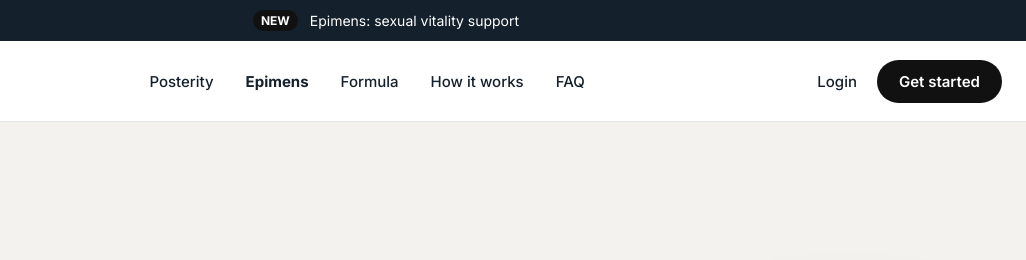
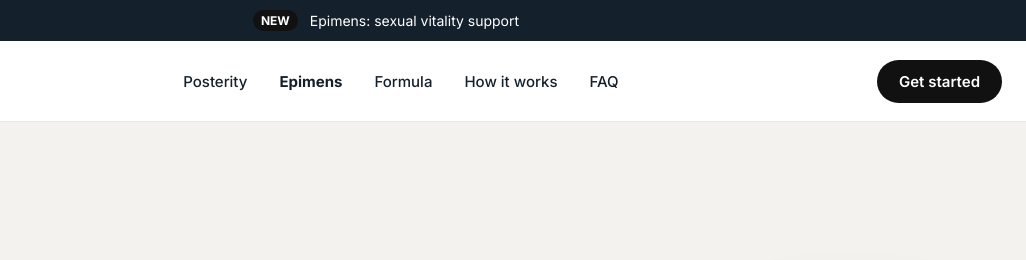
Before and after one commit to AliSalameh1/auravitae-website, a website: page public/epimens.html in a window 1280 px wide. Shown: the top 260 px of the page, 254-1280 px from the left. Drawn offline with Linux system fonts and the light colour scheme.

Commit message:
Remove Login link (no customer accounts)
Co-Authored-By: Claude Opus 5.5 <noreply@anthropic.com>
Claude-Session: https://claude.ai/code/session_01PeDtgCWrsZVrgWWmQ5gbVi

```diff
--- a/public/epimens.html
+++ b/public/epimens.html
@@ -51,7 +51,7 @@ details[open] .plus{transform:rotate(45deg)}
 <a href="#faq" style="color: #14202B; text-decoration: none">FAQ</a>
 </nav>
 <div style="display: flex; gap: 12px; align-items: center">
-<a href="#" style="font-size: 15px; font-weight: 500; color: #14202B; text-decoration: none; padding: 12px 8px">Login</a>
+
 <a href="/checkout?product=epimens" style="background: #111111; color: #FFFFFF; text-decoration: none; font-weight: 600; font-size: 15px; padding: 12px 22px; border-radius: 999px">Get started</a>
 </div>
 </div>
```
Also changed, not shown: public/index.html (+1 -1 lines).
